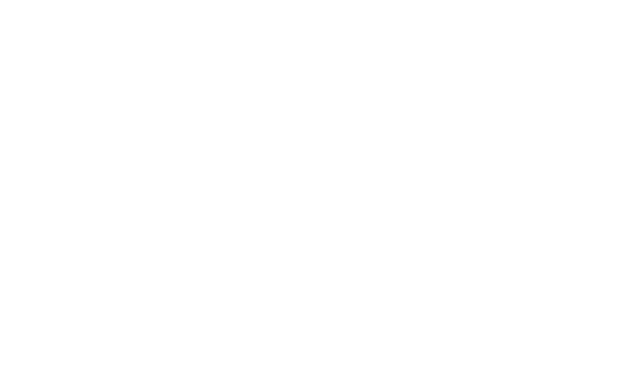
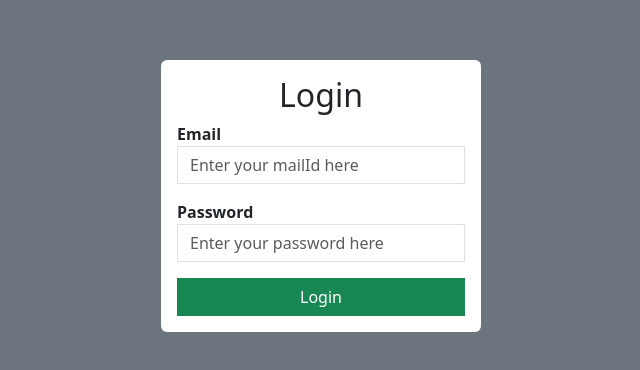
Before and after one commit to Ajay314/real-estate-app, a React (Create React App) app: page /login in a window 1280 px wide. Before the commit this address had no page. Shown: the part 204-574 px from the top of the page, without its empty margins (319-959 px from the left). Built offline with nearby package versions, Linux system fonts and the light colour scheme.

Commit message:
Created Login Part both frontend and backend

```diff
--- a/src/App.js
+++ b/src/App.js
@@ -3,23 +3,27 @@
 import 'bootstrap/dist/css/bootstrap.min.css';
 import Signup from './Signup.js';
 import { BrowserRouter, Routes, Route } from 'react-router-dom';
+import Login from './Login.js';
 
 function App() {
 
 
 
   return (
-  <BrowserRouter>
+  //   <BrowserRouter>
 
-  <Routes>
-     <Route path='/signup' element={<Signup />}></Route>
+  //   <Routes>
+  //      <Route path='/signup' element={<Signup />}></Route>
+  //      <Route path='/login' element={<Login />}></Route>
 
-  </Routes>
-</BrowserRouter>
+  //   </Routes>
+  // </BrowserRouter>\
+  <div>
+    {/* <Signup /> */}
+    <Login />
+  </div>
 
 )
-
-
 
 }
 
--- /dev/null
+++ b/src/Login.js
@@ -0,0 +1,71 @@
+import { useState } from "react";
+import axios from "axios";
+
+
+function Login () {
+
+    const [email, setEmail] =useState('');
+    const [password,setPassword] = useState('');
+    const [ errorMessage, setErrorMessage ] = useState('');
+
+    const handleSubmit = async (e) =>{
+        e.preventDefault();
+
+        try{
+            const response =  await axios.post('http://localhost:3003/login' , { email ,password});
+            console.log(response);
+
+            if(response.data !=="Success"){
+                setErrorMessage("Invalid email or password, please try again..");
+                setEmail('');
+                setPassword('');
+            }
+
+        }
+        catch(err){
+            console.log("Login error:  " , err);
+            setErrorMessage("An error occured during login. Please try Again");
+        }
+    };
+
+    return(
+
+        <div className="d-flex justify-content-center align-items-center bg-secondary vh-100">
+            <div className="bg-white p-3 rounded w-25">
+                <h2><center>Login</center></h2>
+                <form onSubmit={handleSubmit}>
+
+                    <div className="mb-3">
+                        <label htmlFor="email">
+                            <strong>Email</strong>
+                        </label>
+                        <input type="email" placeholder="Enter your mailId here" autoComplete="off" name ="email" value={email} className="form-control rounded-0"
+                        onChange={(e)=> setEmail(e.target.value)}></input>
+
+                    </div>
+                    <div className="mb-3">
+                        <label htmlFor="email">
+                            <strong>Password</strong>
+                        </label>
+                        <input type="password" placeholder="Enter your password here" autoComplete="off" name ="password" value={password} className="form-control rounded-0"
+                        onChange={(e)=> setPassword(e.target.value)}></input>
+
+                    </div>
+                    {errorMessage && (
+                        <p className="text-danger">{errorMessage}</p>
+                    )}
+                    <button type="submit" className="btn btn-success w-100 rounded-0" disabled={!!errorMessage}>Login</button>
+                </form>
+
+            </div>
+        </div>
+    )
+}
+
+
+
+
+
+
+
+export default Login;
```
